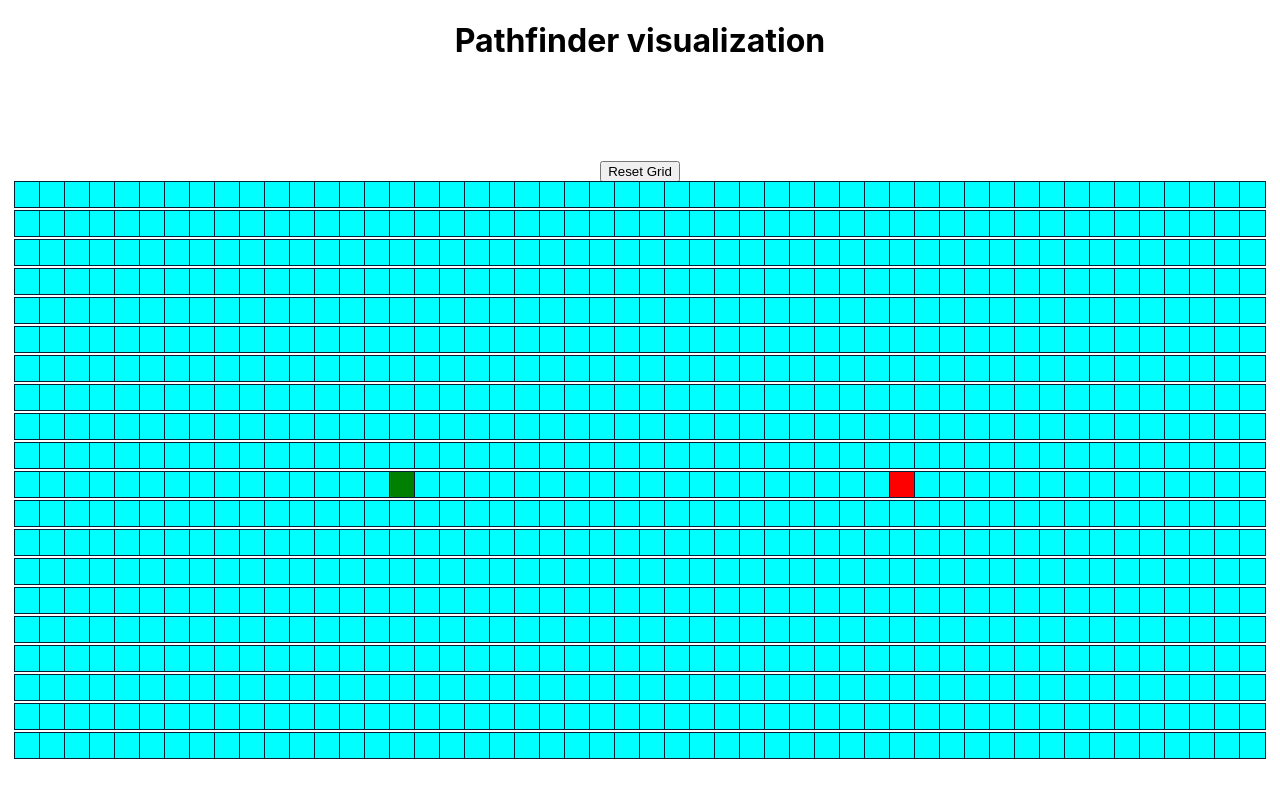
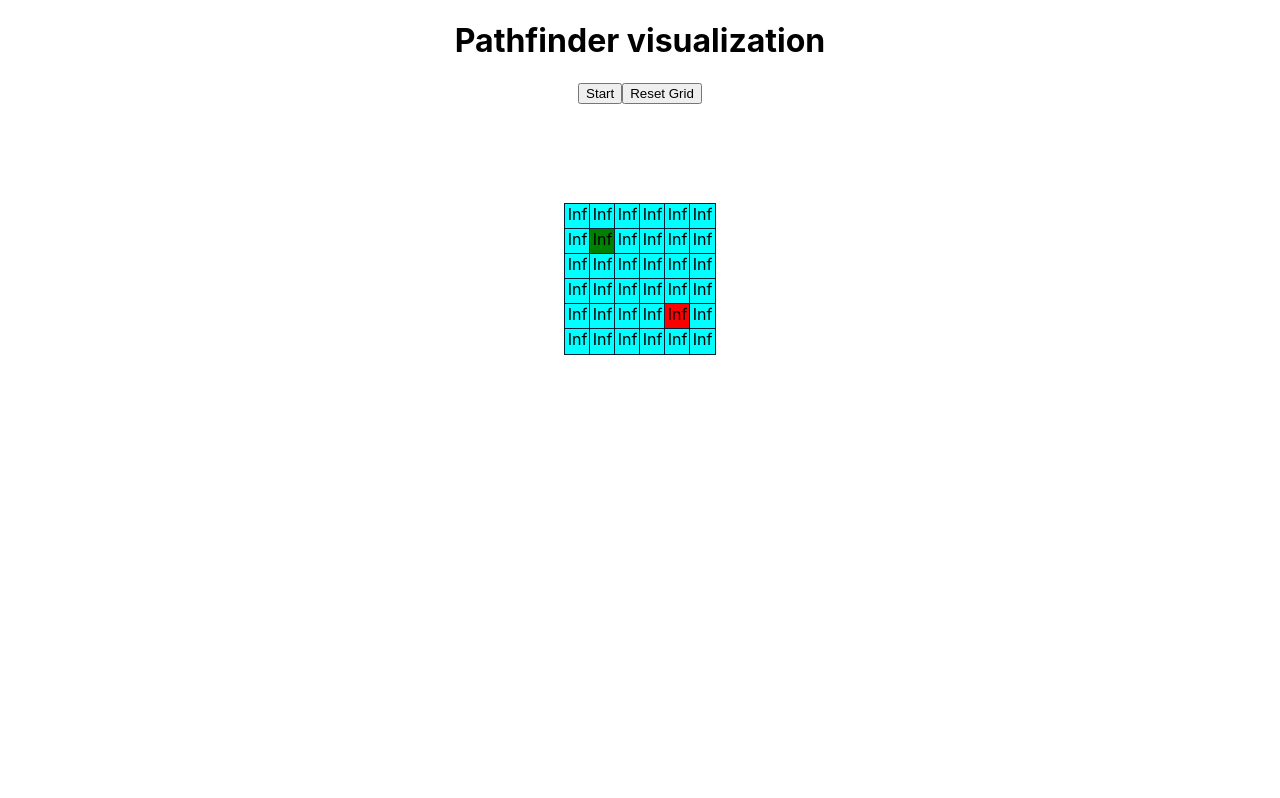
Before and after one commit to marathohoho/pathfinder-visualizer, a React (Create React App) app: page / in a window 1280 px wide. Built offline with nearby package versions, Linux system fonts and the light colour scheme.

Commit message:
implemented the dijkstra algorithms - cannot find the path yet

```diff
--- a/src/PathfinderVisualizer/PathfinderVisualizer.jsx
+++ b/src/PathfinderVisualizer/PathfinderVisualizer.jsx
@@ -1,21 +1,22 @@
 import React, { Component } from "react";
 
+import { dijkstra, backtrackRoute } from "../algorithms/dijkstra";
 import "./PathfinderVisualizer.css";
 import Vertex from "./Vertex/Vertex";
 
-const ROWS = 20;
-const COLUMNS = 50;
-const START_VERTEX_ROW = 10;
-const START_VERTEX_COL = 15;
-const FINISH_VERTEX_ROW = 10;
-const FINISH_VERTEX_COL = 35;
+const ROWS = 6;
+const COLUMNS = 6;
+const START_VERTEX_ROW = 1;
+const START_VERTEX_COL = 1;
+const FINISH_VERTEX_ROW = 4;
+const FINISH_VERTEX_COL = 4;
 
 export default class PathfinderVisualizer extends Component {
   constructor() {
     super();
     this.state = {
-      grid: [],
-      mouseIsPressed: false
+      grid: []
+      //   vizualizerOn: false
     };
   }
   componentDidMount() {
@@ -41,18 +42,37 @@ export default class PathfinderVisualizer extends Component {
     const resetGrid = createInitialGrid();
     this.setState({ grid: resetGrid });
   };
+
+  visualizeAlgorithm = () => {
+    console.log("starting the algorithm");
+    const { grid } = this.state;
+    const startVertex = grid[START_VERTEX_ROW][START_VERTEX_COL];
+    const finishVertex = grid[FINISH_VERTEX_ROW][FINISH_VERTEX_COL];
+    const visitedInOrder = dijkstra(grid, startVertex, finishVertex);
+    // this.setState({ vizualizerOn: true });
+  };
   render() {
-    const { grid, mouseIsPressed } = this.state;
+    const { grid } = this.state;
     return (
-      <div className="grid">
+      <>
+        <button className="start" onClick={this.visualizeAlgorithm}>
+          Start
+        </button>
         <button className="reset" onClick={this.resetGrid}>
           Reset Grid
         </button>
+        <div className="grid">
           {grid.map((row, row_index) => {
             return (
               <div key={row_index}>
                 {row.map((vertex, vertex_index) => {
-                const { position, isFinish, isStart, isWall } = vertex;
+                  const {
+                    position,
+                    isFinish,
+                    isStart,
+                    isWall,
+                    distance
+                  } = vertex;
                   return (
                     <Vertex
                       key={vertex_index}
@@ -63,6 +83,7 @@ export default class PathfinderVisualizer extends Component {
                       onMouseEnter={position => this.handleMouseEnter(position)}
                       onMouseUp={() => this.handleMouseUp()}
                       isWall={isWall}
+                      distance={distance}
                     ></Vertex>
                   );
                 })}
@@ -70,6 +91,7 @@ export default class PathfinderVisualizer extends Component {
             );
           })}
         </div>
+      </>
     );
   }
 }
@@ -108,6 +130,5 @@ const createGridWithWalls = (grid, position) => {
     isWall: !vertex.isWall
   };
   wallGrid[position.row][position.col] = newVertex;
-  console.log(vertex);
   return wallGrid;
 };
--- a/src/PathfinderVisualizer/Vertex/Vertex.js
+++ b/src/PathfinderVisualizer/Vertex/Vertex.js
@@ -10,7 +10,8 @@ const Vertex = props => {
     isWall,
     onMouseDown,
     onMouseEnter,
-    onMouseUp
+    onMouseUp,
+    distance
   } = props;
   const extraClassName = isFinish
     ? "vertex-finish"
@@ -26,7 +27,9 @@ const Vertex = props => {
       onMouseDown={() => onMouseDown(position)}
       onMouseEnter={() => onMouseEnter(position)}
       onMouseUp={() => onMouseUp(position)}
-    ></div>
+    >
+      {distance === Infinity ? "Inf" : distance}
+    </div>
   );
 };
 
--- /dev/null
+++ b/src/algorithms/dijkstra.js
@@ -0,0 +1,65 @@
+/**
+ * This performs the Dijkstra algorithm returning all vertices that were
+ * visited. Change the previousVertex value of the vertex to
+ * backtrack from the finish vertex to the start vertex
+ *
+ */
+export const dijkstra = (grid, start, finish) => {
+  const visitedInOrder = [];
+  // assign start vertex distance 0
+  // by default the vertices are infinite distance away from the start
+  start.distance = 0;
+  // get all vertices
+  const unvisitedVertices = getAllVertices(grid);
+
+  while (unvisitedVertices.length !== 0) {
+    getTheClosestVerticesFirst(unvisitedVertices);
+    const closestVertex = unvisitedVertices.shift();
+    // skip the wall vertex
+    if (closestVertex.isWall) continue;
+    // if the closes vertex is infinity
+    // there must be only walls surrounding us
+    // return the visitedVertices
+    if (closestVertex.distance === Infinity) return visitedInOrder;
+    closestVertex.isVisited = true;
+    visitedInOrder.push(closestVertex);
+    if (closestVertex === finish) return visitedInOrder;
+    updateUnvisitedNeighbors(closestVertex, grid);
+  }
+};
+
+const getAllVertices = grid => {
+  const vertices = [];
+  for (const row of grid) for (const vertex of row) vertices.push(vertex);
+  return vertices;
+};
+
+// sort the vertices by ascending distance value
+const getTheClosestVerticesFirst = unvisitedVertices => {
+  unvisitedVertices.sort(
+    (vertexA, vertexB) => vertexA.distance - vertexB.distance
+  );
+};
+
+const updateUnvisitedNeighbors = (vertex, grid) => {
+  // find the next unvisited neighbors
+  const unvisitedNeighbors = getUnvisitedNeighbors(vertex, grid);
+  for (const neighbor of unvisitedNeighbors) {
+    neighbor.distance = vertex.distance + 1;
+    neighbor.previousVertex = vertex;
+  }
+};
+
+const getUnvisitedNeighbors = (vertex, grid) => {
+  const neighbors = [];
+  const { row, col } = vertex.position;
+  //   make a up/down/left/move to the next neighbor
+  if (row < grid.length - 1) neighbors.push(grid[row + 1][col]);
+  if (row > 0) neighbors.push(grid[row - 1][col]);
+  if (col > 0) neighbors.push(grid[row][col - 1]);
+  if (col < grid[0].length - 1) neighbors.push(grid[row][col + 1]);
+  //   return only the neighbor that is not visited
+  return neighbors.filter(neighbor => !neighbor.isVisited);
+};
+
+export const backtrackRoute = () => {};
```
Lines whose indentation alone changed are shown as unchanged.
